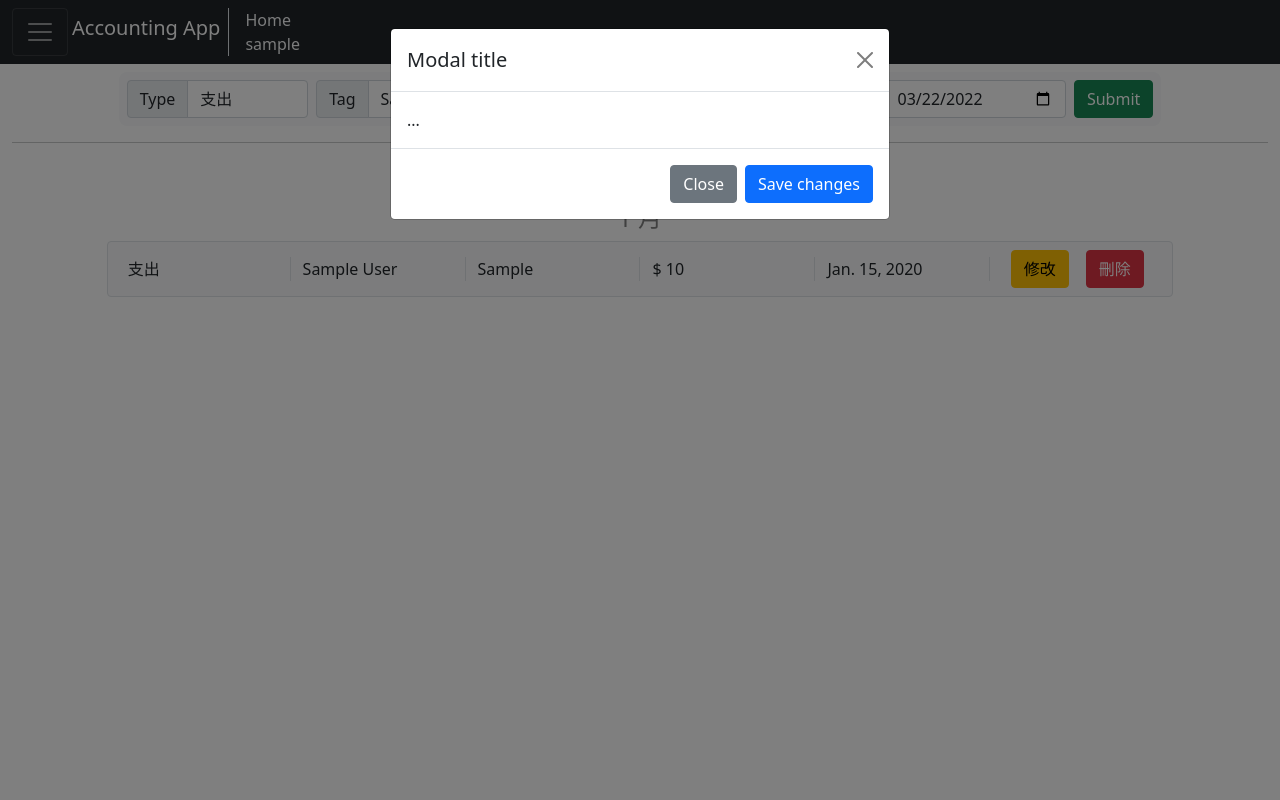
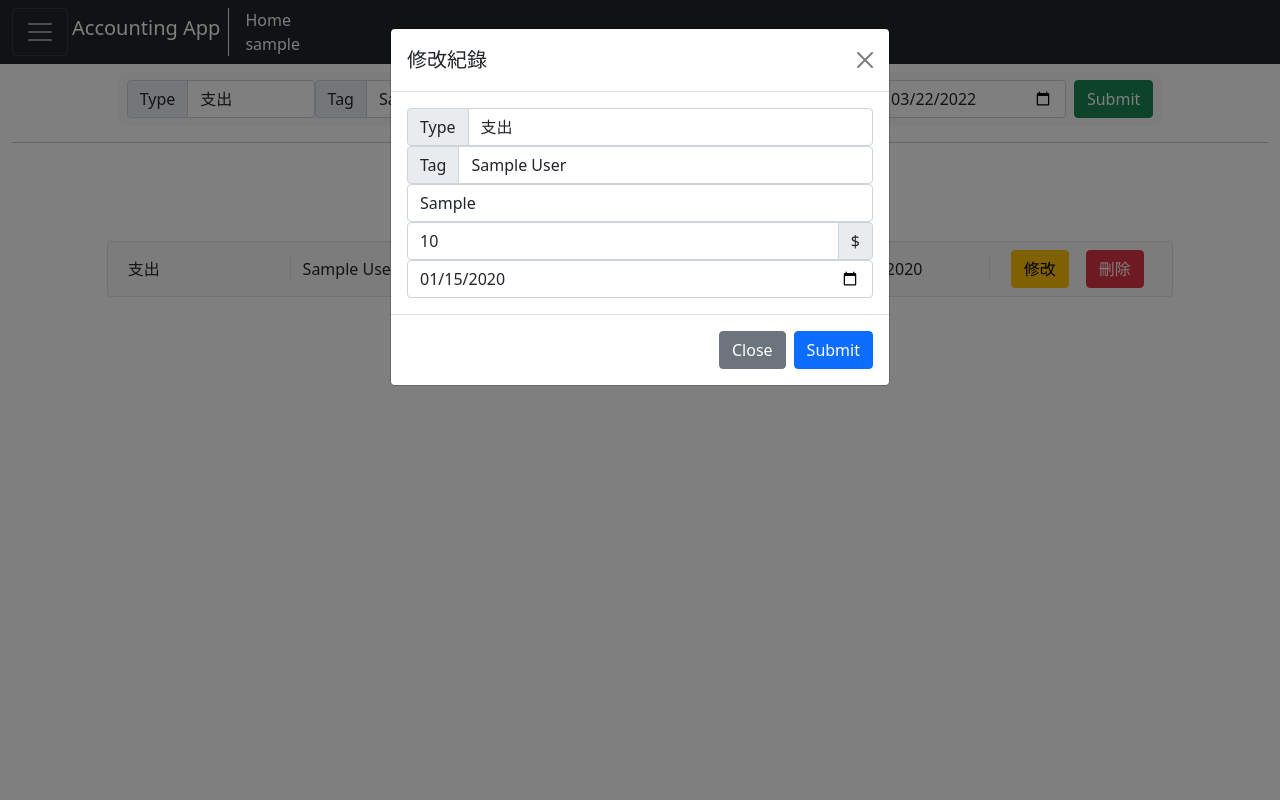
Before and after one commit to AlexFangSW/accounting_app, a Django app: page /accounting/ in a window 1280 px wide, after a click on "修改". Run offline with Django 4.2, Linux system fonts and the light colour scheme; a user stored in the database is signed in; tables that the repository leaves empty hold one stand-in row (values such as "Sample post"); some libraries are stand-ins or nearby versions.

Commit message:
create update modal

```diff
--- a/accounting_web/static/js/homeInput.js
+++ b/accounting_web/static/js/homeInput.js
@@ -1,12 +1,15 @@
 // 預設為今天
 document.querySelector('input.datetimepicker-input').valueAsDate = new Date();
 // 一次只顯示一種tag (支出、收入)
-let selector = document.querySelector('select.income_or_expense');
+let addInputGoupList = document.querySelectorAll('div.addInputGroup');
 
-let income_tag = document.querySelector('div.tags-income select');
-let expense_tag = document.querySelector('div.tags-expense select');
-let expense_tag_input = document.querySelector('div.input-group.tags-expense');
-let income_tag_input = document.querySelector('div.input-group.tags-income');
+addInputGoupList.forEach((element) => {
+  let selector = element.querySelector('select.income_or_expense');
+
+  let income_tag = element.querySelector('div.tags-income select');
+  let expense_tag = element.querySelector('div.tags-expense select');
+  let expense_tag_input = element.querySelector('div.input-group.tags-expense');
+  let income_tag_input = element.querySelector('div.input-group.tags-income');
 
   selector.addEventListener('click', () => {
     let current_select = selector.querySelector('option:checked').value;
@@ -22,3 +25,4 @@ selector.addEventListener('click', () => {
       income_tag_input.classList.remove('d-none');
     }
   });
+});
--- a/accounting_web/templates/addInputGroup.html
+++ b/accounting_web/templates/addInputGroup.html
@@ -1,3 +1,4 @@
+<div class="addInputGroup d-lg-inline-flex">
   <div class="input-group">
     <span class="input-group-text">Type</span>
     <select name="income_or_expense" class="form-control income_or_expense">
@@ -56,3 +57,4 @@
       />
     </div>
   </div>
+</div>
--- a/accounting_web/templates/recordCardUpdateModal.html
+++ b/accounting_web/templates/recordCardUpdateModal.html
@@ -9,7 +9,7 @@
   <div class="modal-dialog">
     <div class="modal-content">
       <div class="modal-header">
-        <h5 class="modal-title" id="updateModalLabel">Modal title</h5>
+        <h5 class="modal-title" id="updateModalLabel">修改紀錄</h5>
         <button
           type="button"
           class="btn-close"
@@ -17,12 +17,82 @@
           aria-label="Close"
         ></button>
       </div>
-      <div class="modal-body">...</div>
+      <div class="modal-body">
+        <!-- Input for updating-->
+        <div class="addInputGroup">
+          <div class="input-group">
+            <span class="input-group-text">Type</span>
+            <select
+              name="income_or_expense"
+              class="form-control income_or_expense"
+            >
+              <option value="支出" class="expense" {% if record.data.income_or_expense == "支出" %}selected{% endif %}>支出</option>
+              <option value="收入" class="income" {% if record.data.income_or_expense == "收入" %}selected{% endif %}>收入</option>
+            </select>
+          </div>
+          <!-- 一次顯示一種 -->
+          <div class="input-group tags-expense {% if record.data.income_or_expense == "收入" %}d-none{% endif %}">
+            <span class="input-group-text">Tag</span>
+            <select name="tag_name" class="form-control">
+              {% for tag in tags.expense %}
+                <option value="{{tag.tag_name}}" {% if record.data.tag_name.id == tag.id %}selected{% endif %}>{{tag.tag_name}}</option>
+              {% endfor %}
+            </select>
+          </div>
+          <div class="input-group tags-income {% if record.data.income_or_expense == "支出" %}d-none{% endif %}">
+            <span class="input-group-text">Tag</span>
+            <select name="" class="form-control">
+              {% for tag in tags.income %}
+                <option value="{{tag.tag_name}}" {% if record.data.tag_name.id == tag.id %}selected{% endif %}>{{tag.tag_name}}</option>
+              {% endfor %}
+            </select>
+          </div>
+          <!--  -->
+          <div class="input-group">
+            <input
+              type="text"
+              class="form-control"
+              placeholder="ex : 吃早餐"
+              name="discription"
+              required
+              value="{{record.data.discription}}"
+            />
+          </div>
+          <div class="input-group">
+            <input
+              type="number"
+              class="form-control"
+              placeholder="ex : 200"
+              name="price"
+              value="{{record.data.price}}"
+              required
+            />
+            <span class="input-group-text">$</span>
+          </div>
+          <div class="input-group">
+            <div
+              class="input-group date"
+              id="datetimepicker2"
+              data-target-input="nearest"
+            >
+              <input
+                type="date"
+                class="form-control datetimepicker-input"
+                data-target="#datetimepicker2"
+                name="date"
+                value="{{record.str_date}}"
+              />
+            </div>
+          </div>
+        </div>
+      </div>
       <div class="modal-footer">
         <button type="button" class="btn btn-secondary" data-bs-dismiss="modal">
           Close
         </button>
-        <button type="button" class="btn btn-primary">Save changes</button>
+        <button type="button" class="btn btn-primary" data-bs-dismiss="modal">
+          Submit
+        </button>
       </div>
     </div>
   </div>
--- a/accounting_web/templates/recordCards.html
+++ b/accounting_web/templates/recordCards.html
@@ -29,7 +29,7 @@
       >
         <button
           type="button"
-          class="btn btn-warning record-card-update"
+          class="btn btn-warning "
           data-bs-toggle="modal"
           data-bs-target="#updateModal{{record.data.id}}"
         >
@@ -51,8 +51,12 @@
 <!-- Delete Modal -->
 {% include "recordCardDeleteModal.html" %}
 <!-- Update Modal -->
-{% include "recordCardUpdateModal.html" %} {% endfor %}
+{% include "recordCardUpdateModal.html" %}
+{% endfor %}
 
 <!-- loading static -->
 {% load static %}
 <script src="{% static 'js/recordCardsDelete.js' %}"></script>
+<!-- loading static -->
+{% load static %}
+<script src="{% static 'js/recordCardsUpdate.js' %}"></script>
--- a/accounting_web/views.py
+++ b/accounting_web/views.py
@@ -105,9 +105,12 @@ class Home(View):
             else:
                 first_of_month = False
 
+            str_date = str(record.date)
+
             data.append({
                     'first_of_month' : first_of_month,
-                    'data' : record
+                    'data' : record,
+                    'str_date' : str_date
                 })
 
         return data
```
Also changed, not shown: accounting_web/static/js/recordCardUpdate.js (added, +43 -0 lines). Lines whose indentation alone changed are shown as unchanged.
